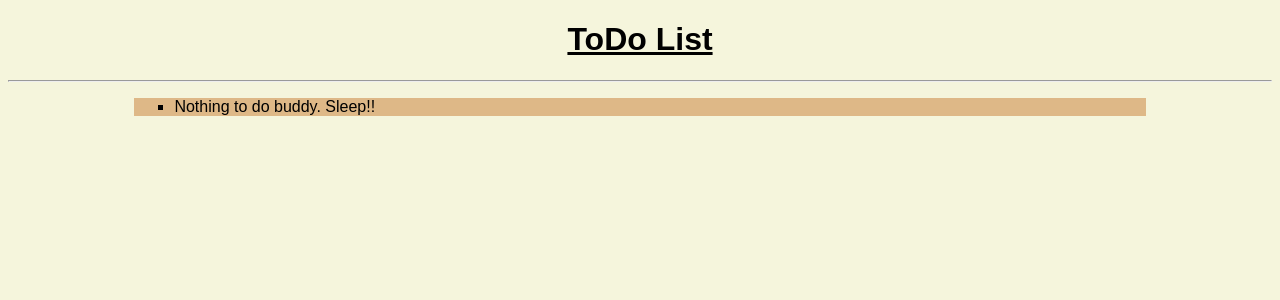
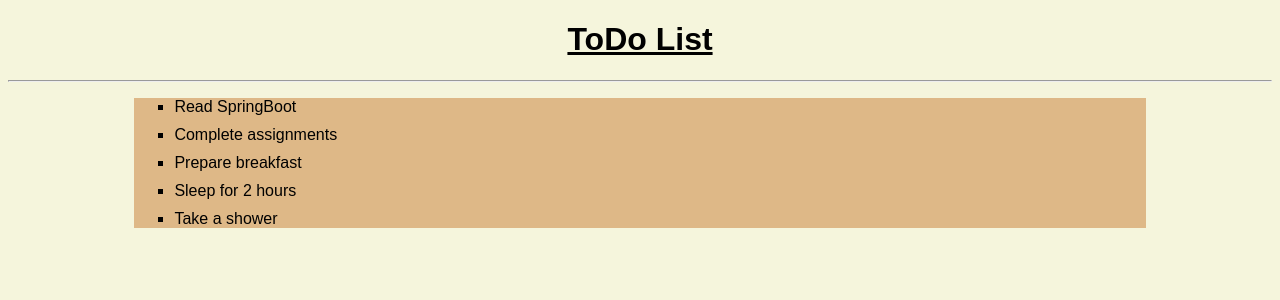
Before and after one commit to SanskarTayal/ToDoListApp, a React (Create React App) app: page / in a window 1280 px wide. Shown: the top 300 px of the page. Built offline with nearby package versions, Linux system fonts and the light colour scheme.

Commit message:
Completed Checkpoint 3 by adding the list of ToDo Tasks in the App

```diff
--- a/src/App.js
+++ b/src/App.js
@@ -1,6 +1,6 @@
 import "./styles.css";
-import ListOfTasks from "./ToDoList/ListOfTasks";
-import Header from "./Header/header";
+import ListOfTasks from "./Components/ListOfTasks"
+import Header from "./Components/header";
 export default function App() {
   return (
     <>
--- a/src/ToDoList/ListOfTasks.jsx
+++ b/src/Components/ListOfTasks.jsx
@@ -1,7 +1,8 @@
+import ToDoItems from "./ToDoItems"
 export default function ListOfTasks(){
     return <div className="TaskList">
-    <ul type='square'>
-    <li>Nothing to do buddy. Sleep!! </li>
+    <ul className="List" type='square'>
+    <ToDoItems />
     </ul>
     </div>
 }
--- /dev/null
+++ b/src/Components/ToDoItems.js
@@ -0,0 +1,16 @@
+export default function ToDoItems(){
+    const items = ["Read SpringBoot", "Complete assignments", "Prepare breakfast", "Sleep for 2 hours", "Take a shower"];
+    // function getItems(){
+    //     const arr=[];
+    //     for(let i=0;i<items.length;i++)
+    //         {
+    //             arr.push(<li key={i}>{items[i]}</li>);
+    //         }
+    //         return arr;
+    //  }
+    return <>
+        {items.map((item,index)=>(
+            <li key={index}> {item} </li>
+        ))}
+    </>
+}
--- a/src/styles.css
+++ b/src/styles.css
@@ -17,5 +17,7 @@ body{
 
 .TaskList li{
   font-size: medium;
+  margin-bottom: 10px;
+  margin-top: 10px;
   text-align: left;
 }
```
Also changed, not shown: src/Components/header.jsx (renamed from src/Header/header.jsx).
